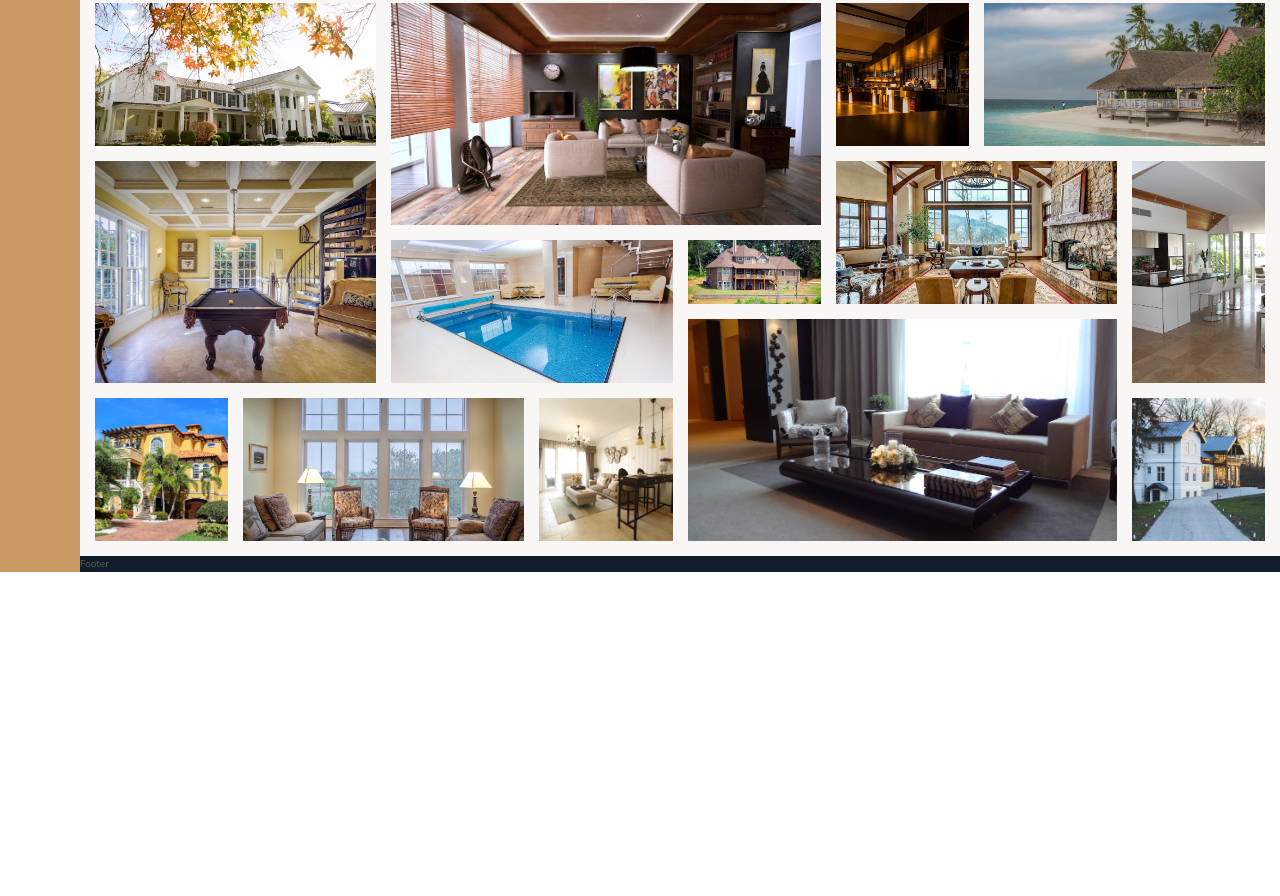
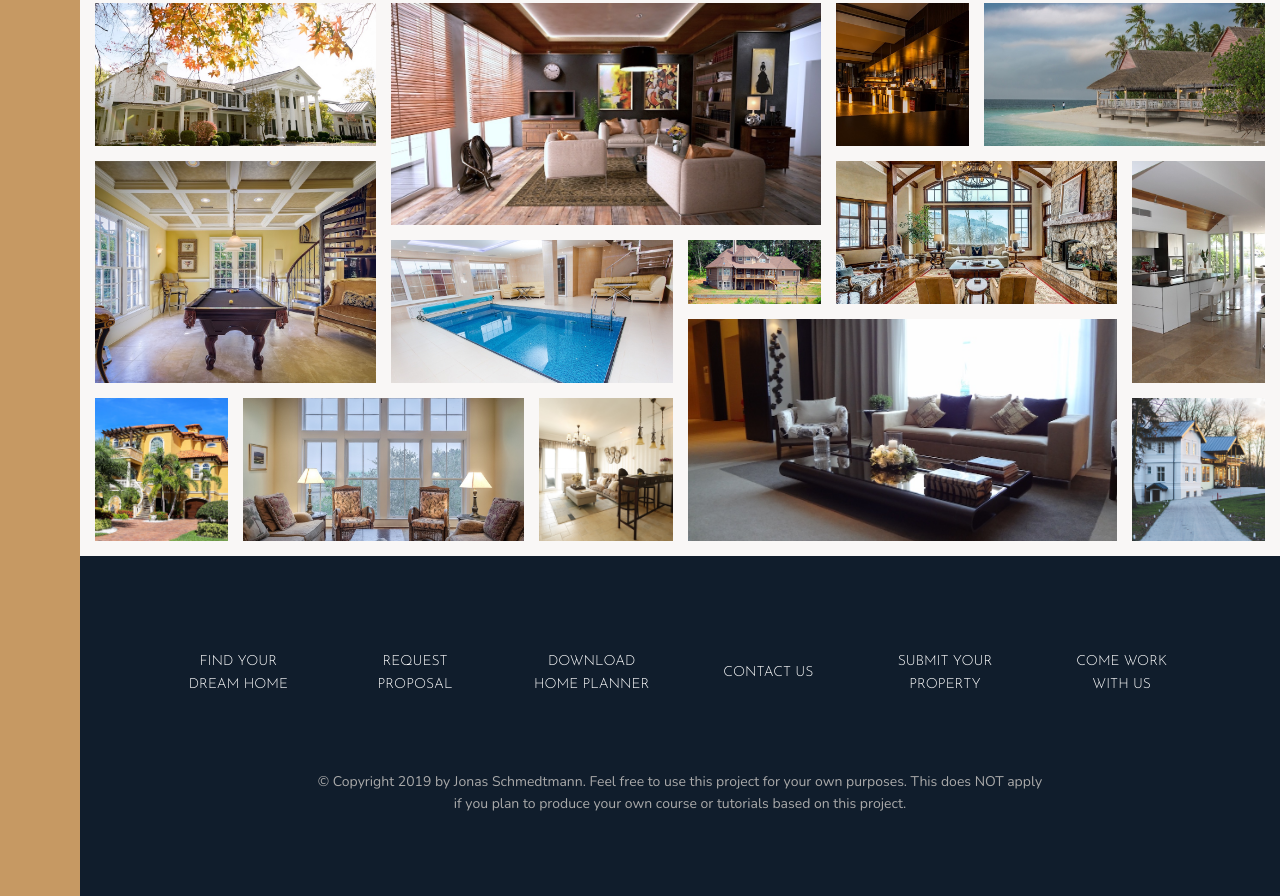
Before and after one commit to git-tutorial-user1/nexter, a website: page index.html in a window 1280 px wide. Shown: the part 3080-3976 px from the top of the page. Before the commit the page ends 3652 px from the top, so only its background shows below. Drawn offline with nearby package versions, Linux system fonts and the light colour scheme.

Commit message:
Add styles to footer and update index.html

```diff
--- a/index.html
+++ b/index.html
@@ -342,7 +342,19 @@
     </section>
 
     <footer class="footer">
-        Footer
+        <ul class="nav">
+            <li class="nav__item"><a href="#" class="nav__link">Find your dream home</a></li>
+            <li class="nav__item"><a href="#" class="nav__link">Request proposal</a></li>
+            <li class="nav__item"><a href="#" class="nav__link">Download home planner</a></li>
+            <li class="nav__item"><a href="#" class="nav__link">Contact us</a></li>
+            <li class="nav__item"><a href="#" class="nav__link">Submit your property</a></li>
+            <li class="nav__item"><a href="#" class="nav__link">Come work with us</a></li>
+        </ul>
+
+        <p class="copyright">
+            &copy; Copyright 2019 by Jonas Schmedtmann. Feel free to use this project for your own purposes. This does
+            NOT apply if you plan to produce your own course or tutorials based on this project.
+        </p>
     </footer>
 
 </body>
--- a/sass/_footer.scss
+++ b/sass/_footer.scss
@@ -1,4 +1,42 @@
 .footer {
     background-color: $color-secondary;
     grid-column: full-start / full-end;
+    padding: 8rem;
 }
+
+.nav {
+    list-style-type: none;
+    display: grid;
+    grid-template-columns: repeat(auto-fit, minmax(15rem, 1fr));
+    grid-gap: 2rem;
+    align-items: center;
+
+    &__link:link,
+    &__link:visited {
+        font-size: 1.4rem;
+        color: #fff;
+        text-decoration: none;
+        font-family: $font-display;
+        text-transform: uppercase;
+        text-align: center;
+        padding: 1.5rem;
+        display: block;
+        transition: all .2s;
+    }
+
+    &__link:hover,
+    &__link:active {
+        background-color: rgba(#fff, .05);
+        transform: translateY(-3px);
+    }
+}
+
+.copyright {
+    font-size: 1.4rem;
+    color: $color-grey-light-2;
+    margin-top: 6rem;
+    margin-right: auto;
+    margin-left: auto;
+    text-align: center;
+    width: 70%;
+}
```
Also changed, not shown: css/style.css.
